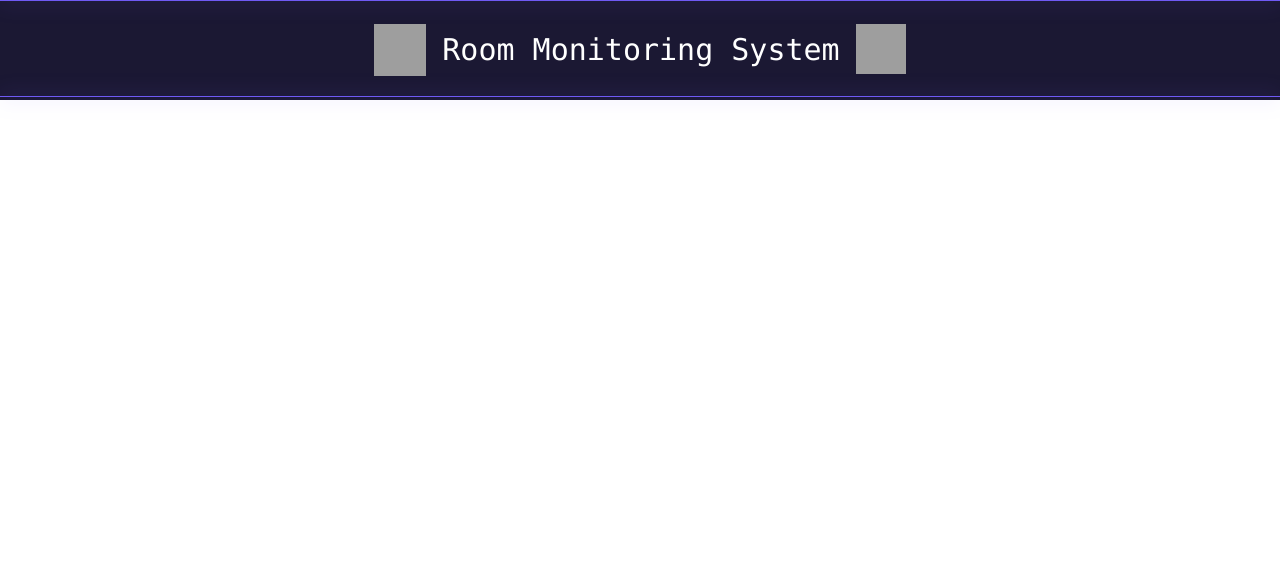
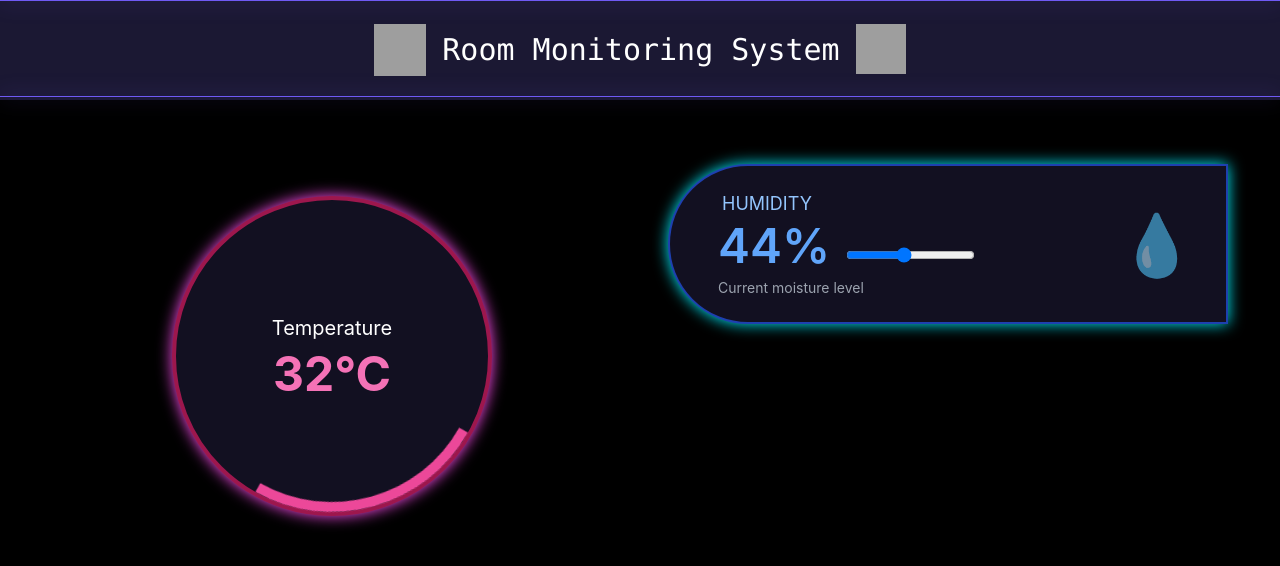
Before and after one commit to polsub24/rms_frontend, a React (Create React App) app: page / in a window 1280 px wide. Shown: the top 566 px of the page. Built offline with nearby package versions, Linux system fonts and the light colour scheme; grey boxes are pictures that could not be loaded.

Commit message:
tmp&humidity

```diff
--- a/src/Components/dashboard.jsx
+++ b/src/Components/dashboard.jsx
@@ -24,7 +24,46 @@ const temperature = 32;
         <div className=" absolute w-full h-[1px] bg-[#6f5af5]  shadow-[0_0_20px_#6f5af5]"></div>
         <div className="absolute mt-20 md:mt-24 w-full h-[1px] bg-[#6f5af5]  shadow-[0_0_20px_#6f5af5]"></div>
       </div>
+ <div className="bg-black flex min-h-screen justify-around">
+        <div className="flex flex-col mt-6">
+          <div className="flex flex-col space-y-14 md:space-y-0 md:flex-row m-10 md:space-x-14">
+            <div className="md:w-[35rem] md:h-96 flex justify-center items-center">
+              <div className="w-52 h-52 md:w-[20rem] md:h-[20rem] rounded-full border-[4px] border-pink-800 bg-[#121021] transition-all relative shadow-[0_0_15px_#ff4cf0] flex items-center justify-center hover:-translate-y-2 cursor-pointer">
+                <div className="text-center">
+                  <p className="text-white text-xl mb-2">Temperature</p>
+                  <p className="text-5xl font-bold text-pink-400">
+                    {temperature}°C
+                  </p>
+                </div>
+                <div className="absolute inset-0 rounded-full border-[10px] border-transparent border-t-pink-500 animate-spin-slow"></div>
+              </div>
+            </div>
+             <div className="relative flex flex-col space-y-14  md:space-y-11 ml-3 md:ml-0">
+              <div className="w-52 h-52 md:w-[35rem] md:h-40 border-2 rounded-full md:rounded-s-full md:rounded-r-none transition-all border-blue-800 bg-[#121021] shadow-[0_0_15px_#00f0ff] flex items-center px-8 cursor-pointer hover:-translate-y-2">
+                <div className="text-white">
+                  <p className="text-lg text-blue-300 text-center md:text-left md:ml-5">HUMIDITY</p>
+                  <p className="text-5xl font-semibold text-blue-400 text-center md:ml-4 md:mt-1">
+                    {humidity}%
+                    <input
+                      type="range"
+                      value={humidity}
+                      className=" ml-0 md:ml-4 "
+                    ></input>
+                  </p>
+                  <p className="hidden md:flex text-sm text-gray-400 mt-2 ml-4">
+                    Current moisture level
+                  </p>
+                </div>
+                <div className="hidden md:flex ml-auto text-6xl text-blue-400 opacity-60">
+                  💧
+                </div>
+              </div>
 
+
+
+     </div>
+
+    </div></div></div>
 
 </div>
   );
--- a/tailwind.config.js
+++ b/tailwind.config.js
@@ -4,7 +4,11 @@ module.exports = {
     "./src/**/*.{js,jsx,ts,tsx}",
   ],
   theme: {
-    extend: {},
+    extend: {
+        animation: {
+        'spin-slow': 'spin 12s linear infinite',
+      },
+    },
   },
   plugins: [],
 }
```
